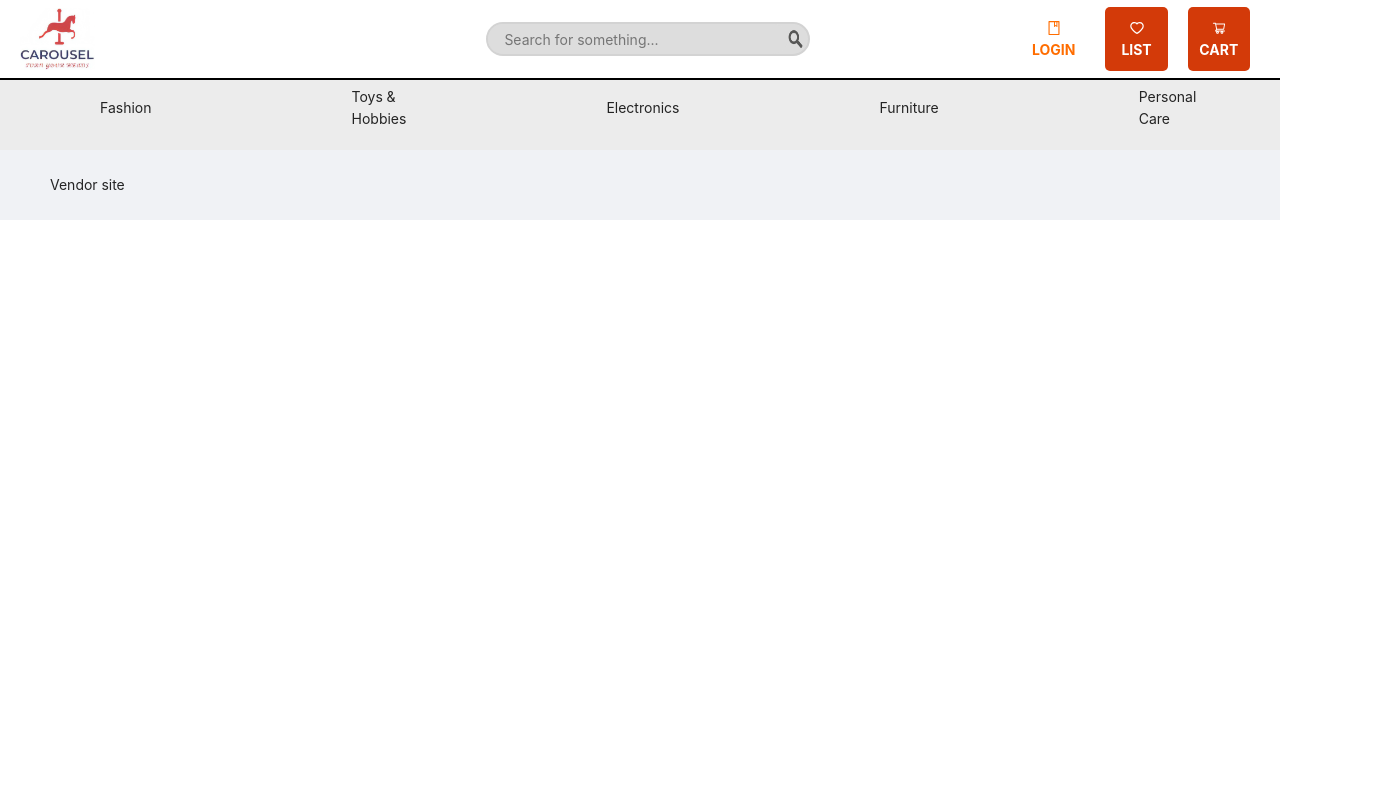
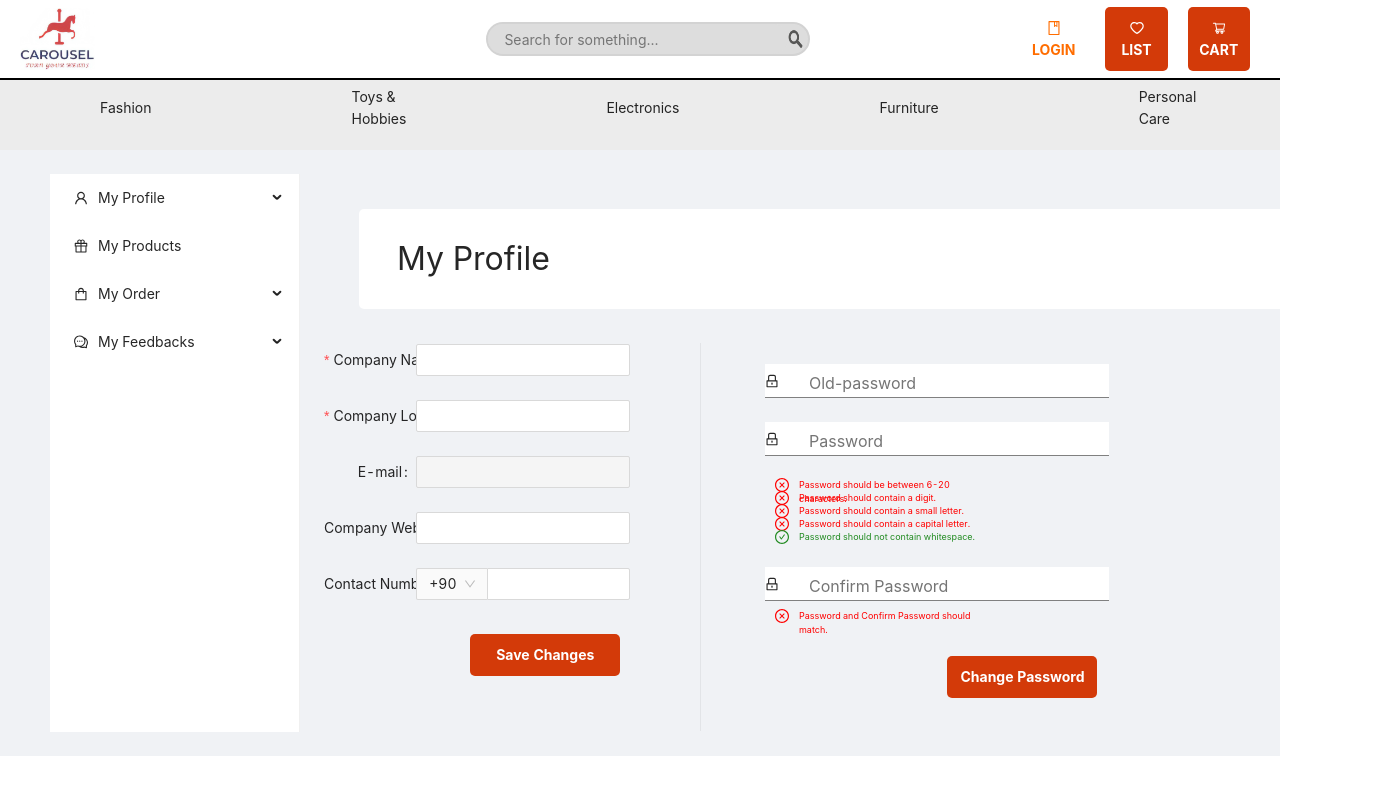
Before and after one commit to bounswe/bounswe2020group8, a React (Create React App) app in the folder web/carousel/: page /account in a window 1280 px wide. Shown: the top 794 px of the page, 1399 px wide, since content can reach past the window. Built offline with nearby package versions, Linux system fonts and the light colour scheme.

Commit message:
Vendor account page init

```diff
--- a/web/carousel/src/components/Header/SideButtons/SideButtons.js
+++ b/web/carousel/src/components/Header/SideButtons/SideButtons.js
@@ -11,6 +11,7 @@ import {
   ShoppingCartOutlined,
   CommentOutlined,
   NotificationOutlined,
+  GiftOutlined,
   LogoutOutlined,
 } from "@ant-design/icons";
 import { Menu } from "antd";
@@ -83,12 +84,22 @@ function SideButtons(props) {
           My Feedbacks
         </Link>
       </Menu.Item>
+      {user.userType === "Customer" ? (
         <Menu.Item>
           <Link to="/account/recommendation">
             <NotificationOutlined />
             New Recommendations
           </Link>
         </Menu.Item>
+      ) : (
+        <Menu.Item>
+          <Link to="/account/product">
+            <GiftOutlined />
+            My Products
+          </Link>
+        </Menu.Item>
+      )}
+
       <Menu.Item key="Logout" onClick={signOut}>
         <Link to="/">
           <LogoutOutlined />
--- a/web/carousel/src/components/Login/LoginContainer/LoginForm/LoginForm.js
+++ b/web/carousel/src/components/Login/LoginContainer/LoginForm/LoginForm.js
@@ -115,7 +115,6 @@ const LoginForm = (props) => {
           onClick={() => {
             setError(true);
             props.clicked();
-            user.setUserType("Customer");
           }}
         ></ButtonPrimary>
         <br style={{ height: "10px" }} />
--- /dev/null
+++ b/web/carousel/src/screens/Account/Product.js
@@ -0,0 +1,5 @@
+import React from "react";
+
+export default function Product() {
+  return <div>Product</div>;
+}
--- a/web/carousel/src/screens/Account/Profile.js
+++ b/web/carousel/src/screens/Account/Profile.js
@@ -58,16 +58,14 @@ export default class Profile extends Component {
       });
   };
 
-  renderProfileChangeForm() {
+  renderCustomerProfileChangeForm() {
     return (
-      <div>
+      <Col span={10} style={{ textAlign: "left" }}>
         <Form
           labelCol={{ span: 6 }}
           wrapperCol={{ span: 14 }}
           layout="horizontal"
           size="middle"
-          onFinish={this.onFinish}
-          onFinishFailed={this.onFinishFailed}
         >
           <Form.Item
             name="Name"
@@ -121,7 +119,77 @@ export default class Profile extends Component {
             </div>
           </Form.Item>
         </Form>
-      </div>
+      </Col>
+    );
+  }
+
+  renderVendorProfileChangeForm() {
+    return (
+      <Col span={10} style={{ textAlign: "left" }}>
+        <Form
+          labelCol={{ span: 6 }}
+          wrapperCol={{ span: 14 }}
+          layout="horizontal"
+          size="middle"
+        >
+          <Form.Item
+            name="name"
+            label="Company Name"
+            rules={[
+              {
+                required: true,
+                message: "Please input your name!",
+              },
+            ]}
+          >
+            <Input />
+          </Form.Item>
+
+          <Form.Item
+            name="location"
+            label="Company Location"
+            rules={[
+              {
+                required: true,
+                message: "Please input your location!",
+              },
+            ]}
+          >
+            <Input />
+          </Form.Item>
+
+          <Form.Item name="email" label="E-mail">
+            <Input placeholder={this.context.email} disabled />
+          </Form.Item>
+
+          <Form.Item name="domain" label="Company Web Domain">
+            <Input />
+          </Form.Item>
+
+          <Form.Item name="phone" label="Contact Number">
+            <Input
+              addonBefore={this.prefixSelector()}
+              style={{ width: "100%" }}
+            />
+          </Form.Item>
+
+          <Form.Item wrapperCol={{ offset: 6, span: 14 }}>
+            <div
+              style={{
+                display: "flex",
+                flexDirection: "row",
+                justifyContent: "flex-end",
+              }}
+            >
+              <ButtonPrimary
+                title="Save Changes"
+                style={{ width: 150 }}
+                onClick={() => console.log("clicked")}
+              />
+            </div>
+          </Form.Item>
+        </Form>
+      </Col>
     );
   }
 
@@ -185,9 +253,10 @@ export default class Profile extends Component {
             display: "flex",
           }}
         >
-          <Col span={10} style={{ textAlign: "left" }}>
-            {this.renderProfileChangeForm()}
-          </Col>
+          {this.context.userType === "Customer"
+            ? this.renderCustomerProfileChangeForm()
+            : this.renderVendorProfileChangeForm()}
+
           <Col span={2}>
             <Divider style={{ height: "100%" }} type="vertical" />
           </Col>
--- a/web/carousel/src/screens/Account/index.js
+++ b/web/carousel/src/screens/Account/index.js
@@ -6,6 +6,7 @@ import {
   HeartOutlined,
   ShoppingCartOutlined,
   NotificationOutlined,
+  GiftOutlined,
   CommentOutlined,
 } from "@ant-design/icons";
 import { Link, Route, Switch } from "react-router-dom";
@@ -21,6 +22,7 @@ import Rate from "./Rate";
 import PaymentInfo from "./PaymentInfo";
 import { withRouter } from "react-router";
 import UserInfo from "../../components/Context/UserInfo";
+import Product from "./Product";
 
 const { SubMenu } = Menu;
 const { Content, Sider } = Layout;
@@ -28,7 +30,7 @@ const { Content, Sider } = Layout;
 class Account extends Component {
   static contextType = UserInfo;
 
-  renderSideBar() {
+  renderCustomerSideBar() {
     const { location } = this.props;
     const path = location.pathname.split("/");
 
@@ -100,6 +102,70 @@ class Account extends Component {
     );
   }
 
+  renderVendorSideBar() {
+    const { location } = this.props;
+    const path = location.pathname.split("/");
+
+    const submenukeys = {
+      profile: "/profile",
+      address: "/profile",
+      payment: "/profile",
+      "active-order": "/order",
+      "inactive-order": "/order",
+      comments: "/comments",
+      rate: "/comments",
+    };
+
+    return (
+      <Sider className="site-layout-background" width={250}>
+        <Menu
+          mode="inline"
+          selectedKeys={[path[2]]}
+          defaultOpenKeys={[submenukeys[path[2]]]}
+          style={{ height: "100%" }}
+        >
+          <SubMenu key="/profile" icon={<UserOutlined />} title="My Profile">
+            <Menu.Item key="profile">
+              <Link to="/account/profile">Profile Info</Link>
+            </Menu.Item>
+            <Menu.Item key="address">
+              <Link to="/account/address">Address Info</Link>
+            </Menu.Item>
+            {/* <Menu.Item key="payment">
+              <Link to="/account/payment">Payment Info</Link>
+            </Menu.Item> */}
+          </SubMenu>
+
+          <Menu.Item key="product" icon={<GiftOutlined />}>
+            <Link to="/account/product"> My Products</Link>
+          </Menu.Item>
+
+          <SubMenu key="/order" icon={<ShoppingOutlined />} title="My Order">
+            <Menu.Item key="active-order">
+              <Link to="/account/active-order">Active Orders</Link>
+            </Menu.Item>
+            <Menu.Item key="inactive-order">
+              <Link to="/account/inactive-order">Inactive Orders</Link>
+            </Menu.Item>
+          </SubMenu>
+
+          <SubMenu
+            key="/comments"
+            icon={<CommentOutlined />}
+            title="My Feedbacks"
+          >
+            <Menu.Item key="comments">
+              <Link to="/account/comments">Comments</Link>
+            </Menu.Item>
+            <Menu.Item key="rate">
+              <Link to="/account/rate">Rates</Link>
+            </Menu.Item>
+          </SubMenu>
+        </Menu>
+      </Sider>
+    );
+  }
+
   renderContent() {
     return (
       <Content style={{ padding: "0 24px", minHeight: 280 }}>
@@ -116,6 +182,7 @@ class Account extends Component {
           />
           <Route path="/account/list" exact component={List} />
           <Route path="/account/cart" exact component={Cart} />
+          <Route path="/account/product" exact component={Product} />
           <Route path="/account/comments" exact component={Comments} />
           <Route path="/account/rate" exact component={Rate} />
           <Route
@@ -131,7 +198,7 @@ class Account extends Component {
   renderCustomerAccount() {
     return (
       <Layout className="site-layout-background" style={{ padding: "24px 0" }}>
-        {this.renderSideBar()}
+        {this.renderCustomerSideBar()}
         {this.renderContent()}
       </Layout>
     );
@@ -140,12 +207,14 @@ class Account extends Component {
   renderVendorAccount() {
     return (
       <Layout className="site-layout-background" style={{ padding: "24px 0" }}>
-        Vendor site
+        {this.renderVendorSideBar()}
+        {this.renderContent()}
       </Layout>
     );
   }
 
   render() {
+    console.log(this.context);
     return (
       <div>
         <Layout>
```
Lines whose indentation alone changed are shown as unchanged.
